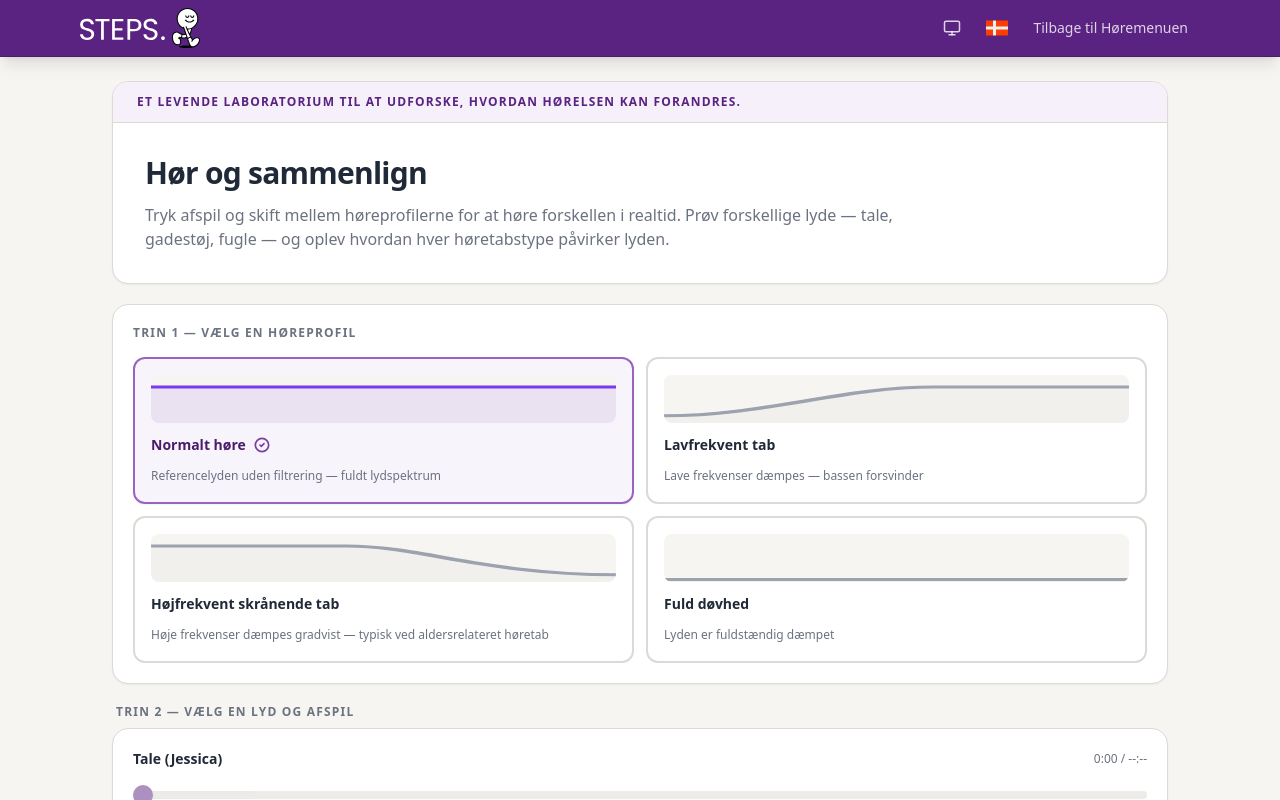
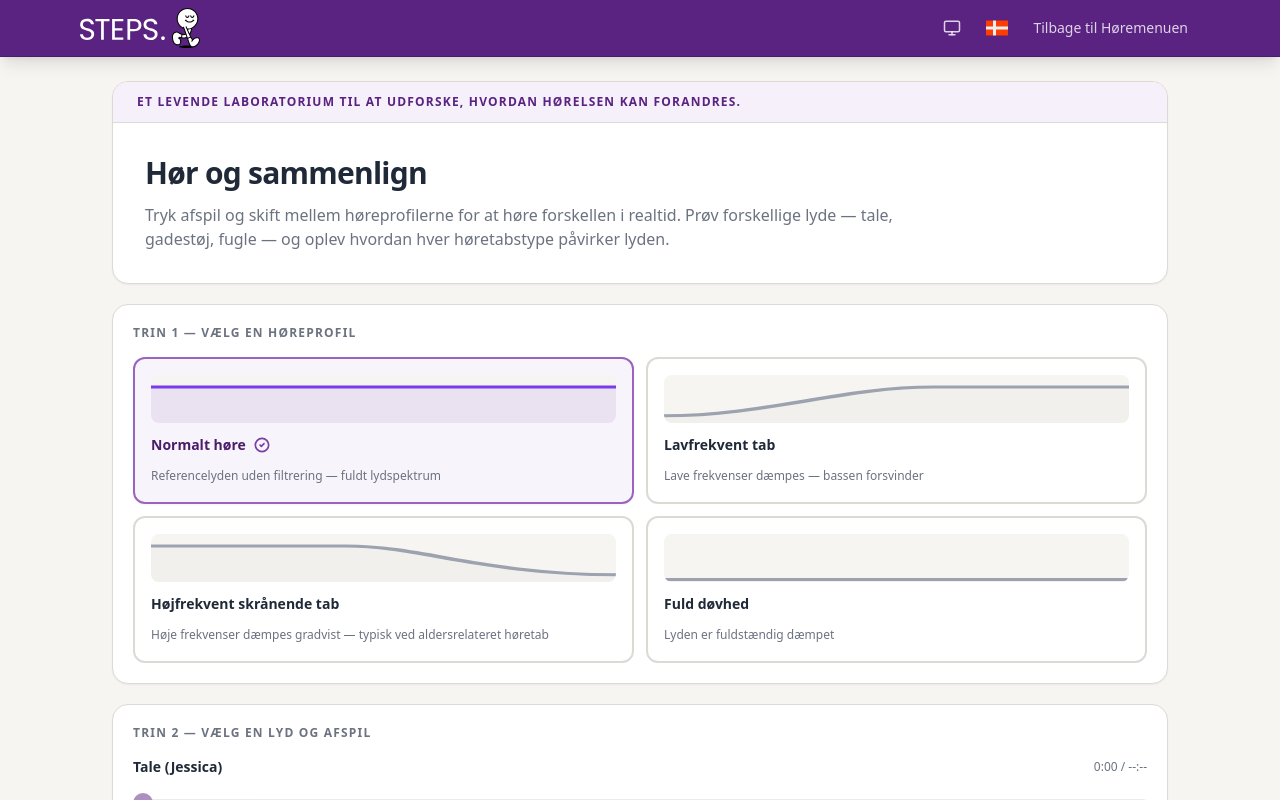
Before and after one commit to STEPSinterreg/STEPSinterreg.github.io, a React (Vite) app: page /experiences/hearing-loss in a window 1280 px wide. Both pictures are taken after a click on the button 372 px from the left and 395 px from the top of the page. Shown: the top 800 px of the page. Built offline with nearby package versions, Linux system fonts and the light colour scheme.

Commit message:
Update
Text moved inside its box

```diff
--- a/src/components/UnifiedAudioPlayer.tsx
+++ b/src/components/UnifiedAudioPlayer.tsx
@@ -37,6 +37,7 @@ type Props = {
   stopLabel: string;
   soundLabel: string;
   profileLabel?: string;
+  headerLabel?: string;
   ariaLabel?: string;
 };
 
@@ -57,6 +58,7 @@ export default function UnifiedAudioPlayer({
   stopLabel,
   soundLabel,
   profileLabel,
+  headerLabel,
   ariaLabel,
 }: Props) {
   const audioRef = useRef<HTMLAudioElement | null>(null);
@@ -234,6 +236,11 @@ export default function UnifiedAudioPlayer({
 
   return (
     <div className="rounded-2xl border border-surface-300 bg-white p-4 shadow-sm sm:p-5">
+      {headerLabel && (
+        <div className="mb-4 text-xs font-semibold uppercase tracking-widest text-gray-500">
+          {headerLabel}
+        </div>
+      )}
       {/* Header: current sound + time */}
       <div className="flex items-center justify-between gap-3">
         <div className="min-w-0">
--- a/src/experiences/hearing-loss/HearingLossCompare.tsx
+++ b/src/experiences/hearing-loss/HearingLossCompare.tsx
@@ -266,10 +266,6 @@ export function HearingLossCompare() {
       </section>
 
       {/* Step 2 — Audio player */}
-      <section>
-        <div className="mb-2 px-1 text-xs font-semibold uppercase tracking-widest text-gray-500">
-          {t["hearingLossExperience.compare.step2Label"]}
-        </div>
       <UnifiedAudioPlayer
         sounds={sounds}
         audioSrcByKey={srcByKey}
@@ -278,9 +274,9 @@ export function HearingLossCompare() {
         pauseLabel={t["pause"]}
         stopLabel={t["stop"]}
         soundLabel={t["hearingLossExperience.unifiedPlayer.soundLabel"]}
+        headerLabel={t["hearingLossExperience.compare.step2Label"]}
         ariaLabel={t["hearingLossExperience.audioPlayerLabel"]}
       />
-      </section>
 
       {/* Live spectrum visualiser */}
       <section className="rounded-2xl border border-surface-300 bg-white p-4 shadow-sm sm:p-5">
```
Lines whose indentation alone changed are shown as unchanged.
